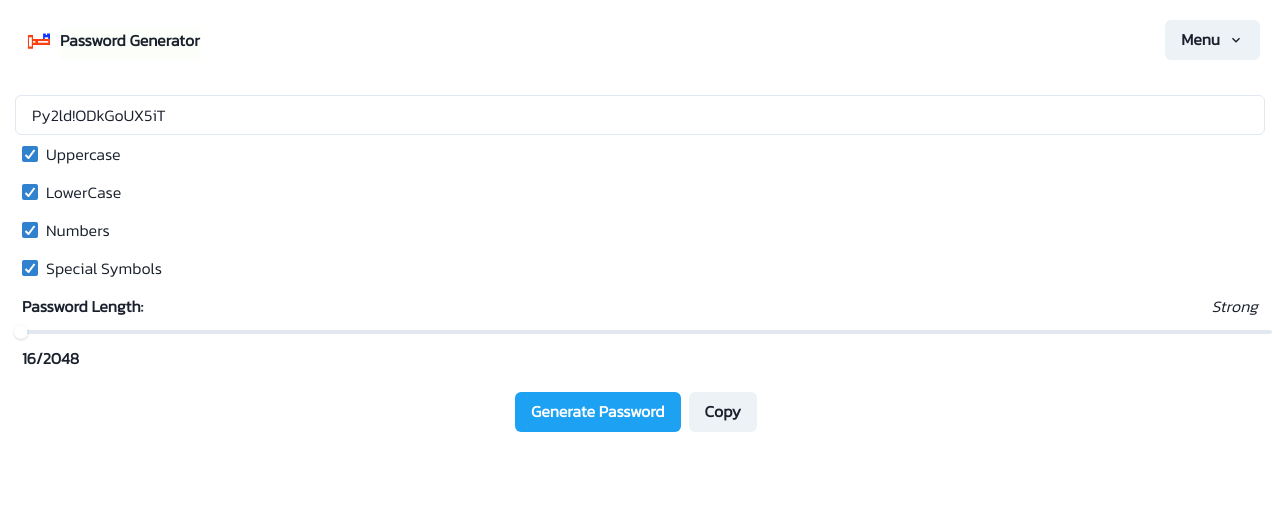
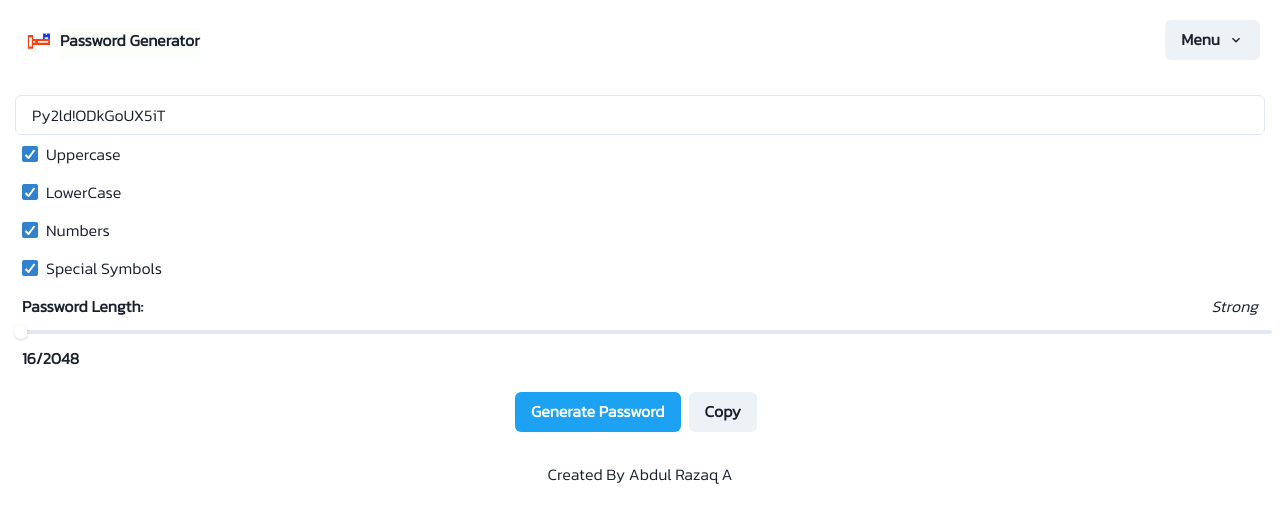
Before and after one commit to artis7eer/PasswordGenerator, a React (Vite) app in the folder client/: page / in a window 1280 px wide. Shown: the top 522 px of the page. Built offline with nearby package versions, Linux system fonts and the light colour scheme.

Commit message:
Added footer

```diff
--- a/client/src/App.jsx
+++ b/client/src/App.jsx
@@ -9,6 +9,11 @@ function Error(){
     <Text as='b'>404 Page Not Found</Text>
   </Center>
 }
+
+const Footer = () =>{
+  return <Center>Created By Abdul Razaq A</Center>
+}
+
 function App() {
   return (
     <>
@@ -23,6 +28,7 @@ function App() {
             <Route path="/contact-us" element={<Contact />} />
             <Route path="*" element={<Error />} />
           </Routes>
+          <Footer/>
         </Router>
       </ChakraProvider>
     </>
```
